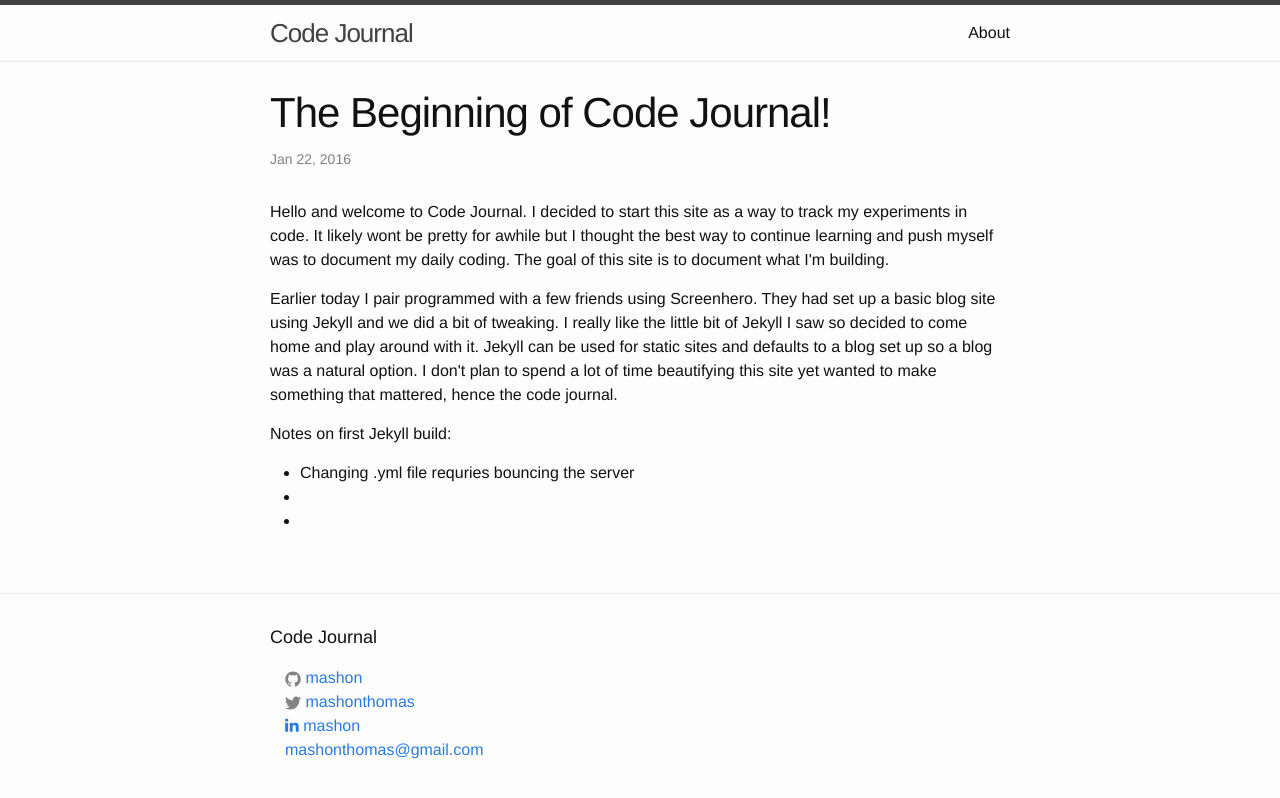
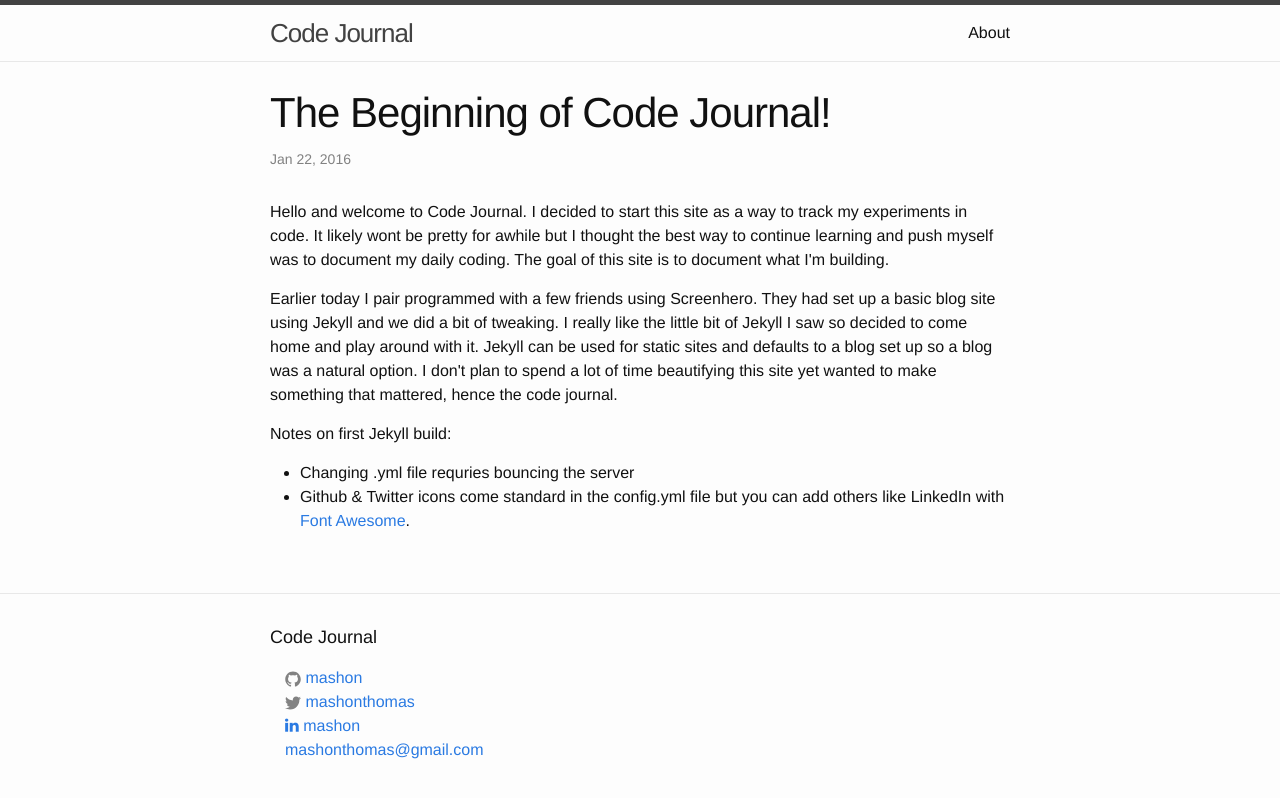
Before and after one commit to Mashon/jekyll-experimenting, a Jekyll site: the page built from _posts/2016-01-21-welcome-to-jekyll.markdown, in a window 1280 px wide. Shown: the top 798 px of the page. Built offline with Jekyll 4.4.1, drawn with Linux system fonts in a browser that asks for light colours; nearby versions of some CDN libraries.

Commit message:
wrote about & linked to list of social media adds

```diff
--- a/_posts/2016-01-21-welcome-to-jekyll.markdown
+++ b/_posts/2016-01-21-welcome-to-jekyll.markdown
@@ -12,6 +12,5 @@ categories: miscellaneous
 
 <ul>
   <li class="notes">Changing .yml file requries bouncing the server</li>
-  <li class="notes"></li>
-  <li class="notes"></li>
+  <li class="notes">Github & Twitter icons come standard in the config.yml file but you can add others like LinkedIn with <a href="https://blog.r3bl.me/en/simple-social-media-links-jekyll/"> Font Awesome</a>.</li>
 </ul>
```
